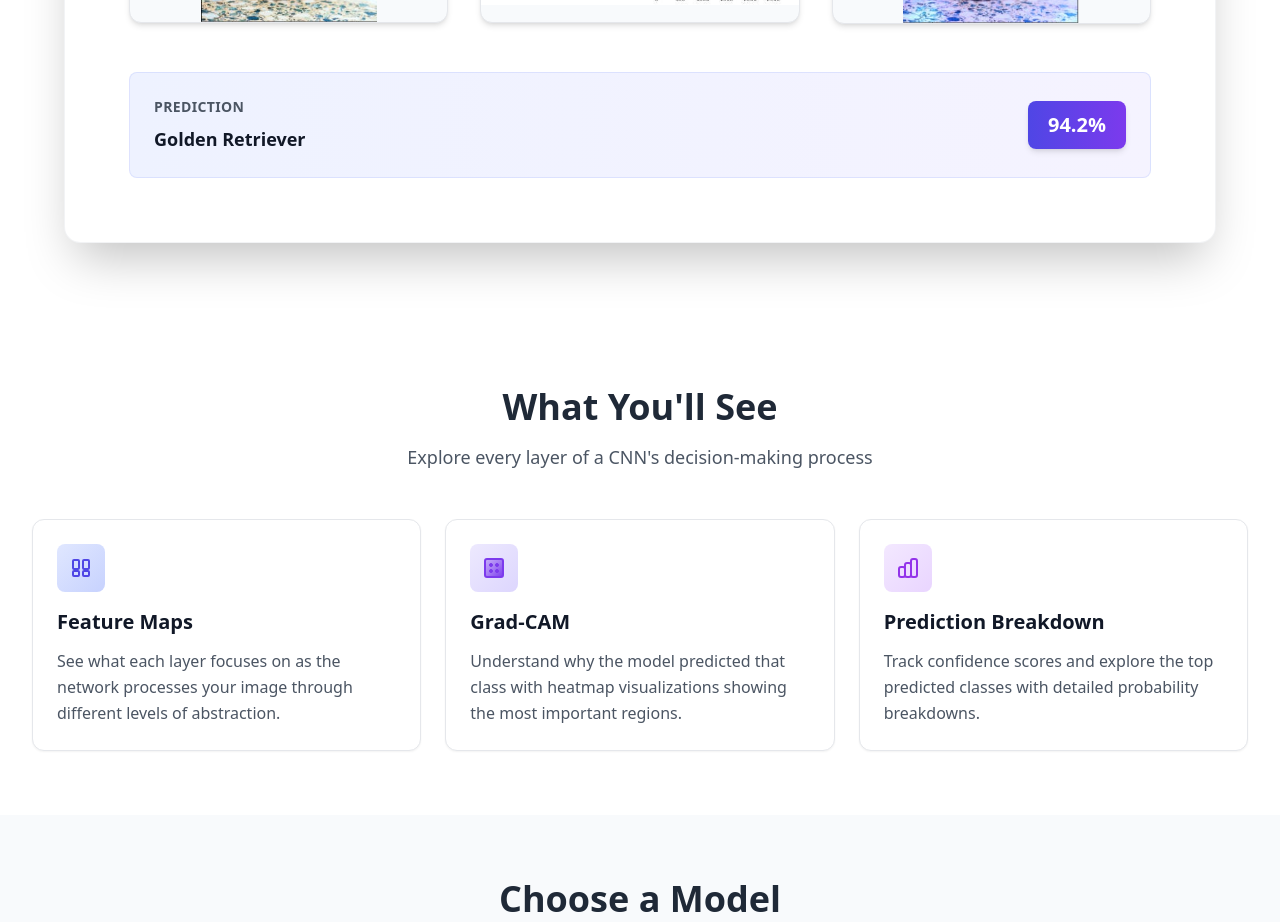
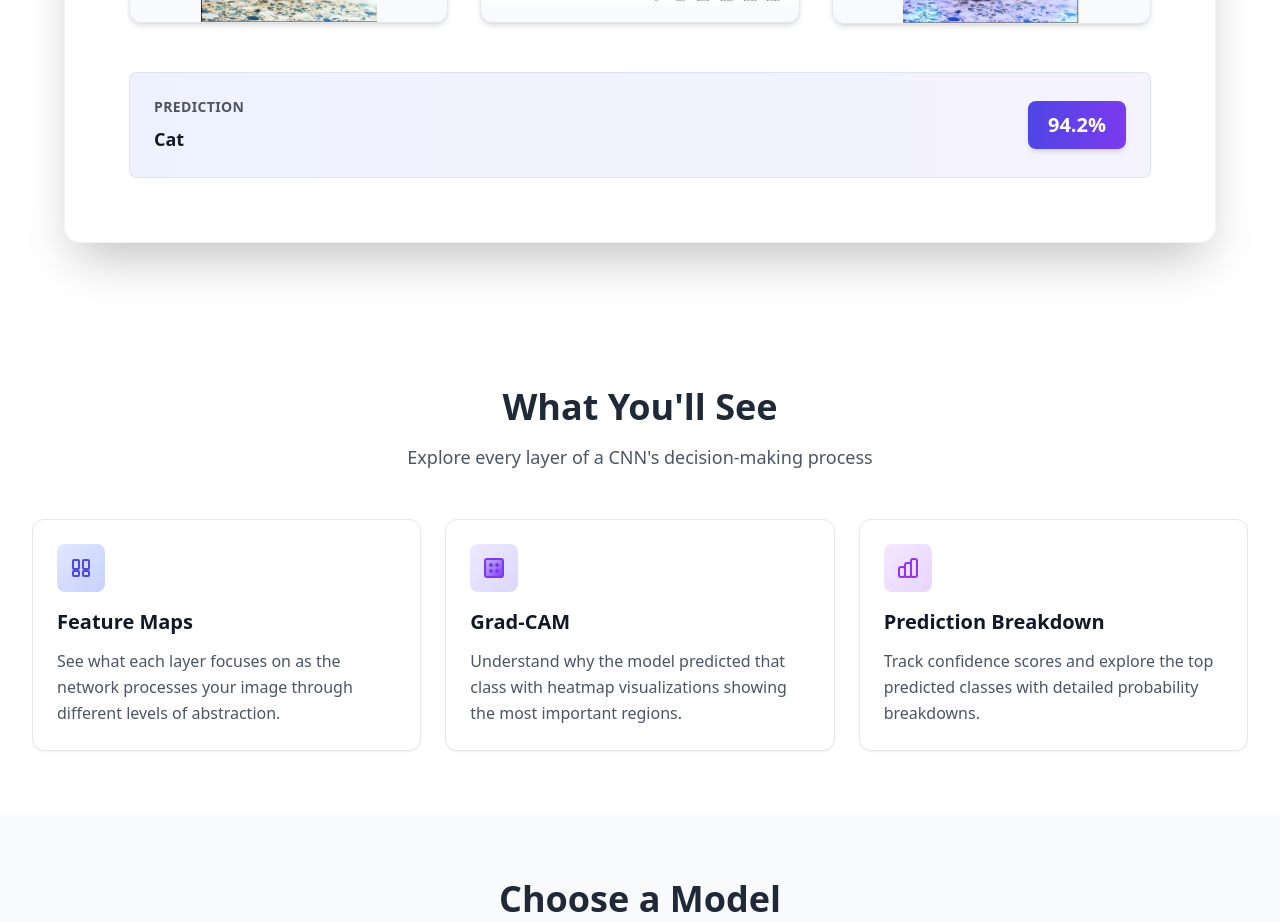
Before and after one commit to AhmedKamal-41/cnn-layer-visualizer, a Next.js app in the folder frontend/: page / in a window 1280 px wide. Shown: the part 1440-2362 px from the top of the page. Built offline with nearby package versions, Linux system fonts and the light colour scheme; no server answers.

Commit message:
Update page.tsx

```diff
--- a/frontend/app/page.tsx
+++ b/frontend/app/page.tsx
@@ -273,7 +273,7 @@ export default function Home() {
                 <div className="flex items-center justify-between p-6 bg-gradient-to-r from-indigo-50 to-violet-50 rounded-lg border border-indigo-200/50">
                   <div className="flex-1 min-w-0">
                     <div className="text-sm font-semibold text-gray-600 uppercase tracking-wide mb-2">Prediction</div>
-                    <div className="text-base md:text-lg font-semibold text-gray-900 truncate">Golden Retriever</div>
+                    <div className="text-base md:text-lg font-semibold text-gray-900 truncate">Cat</div>
                   </div>
                   <div className="ml-4 flex-shrink-0">
                     <div className="px-5 py-2.5 bg-gradient-to-r from-indigo-600 to-violet-600 text-white text-lg md:text-xl font-bold rounded-lg shadow-md">
```
